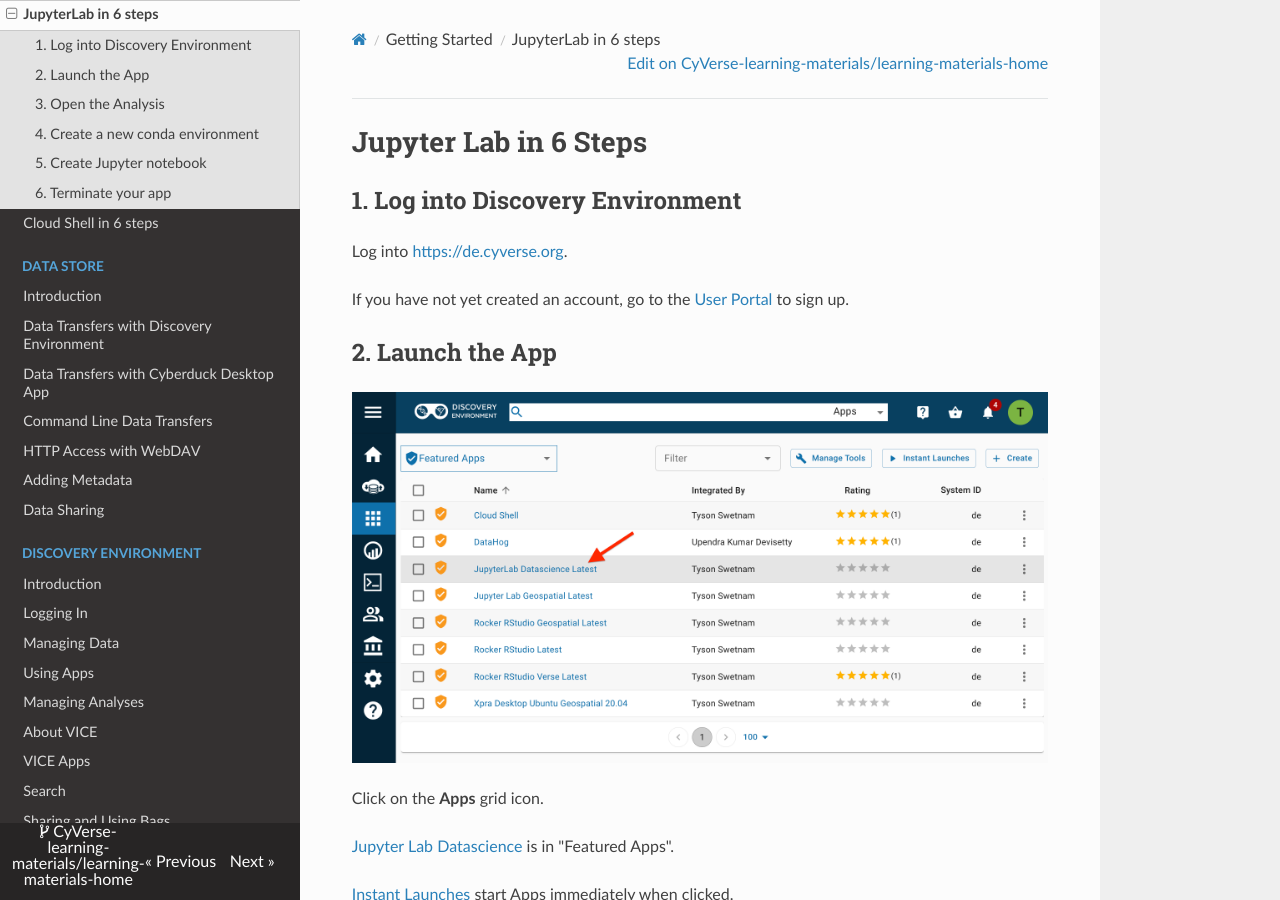
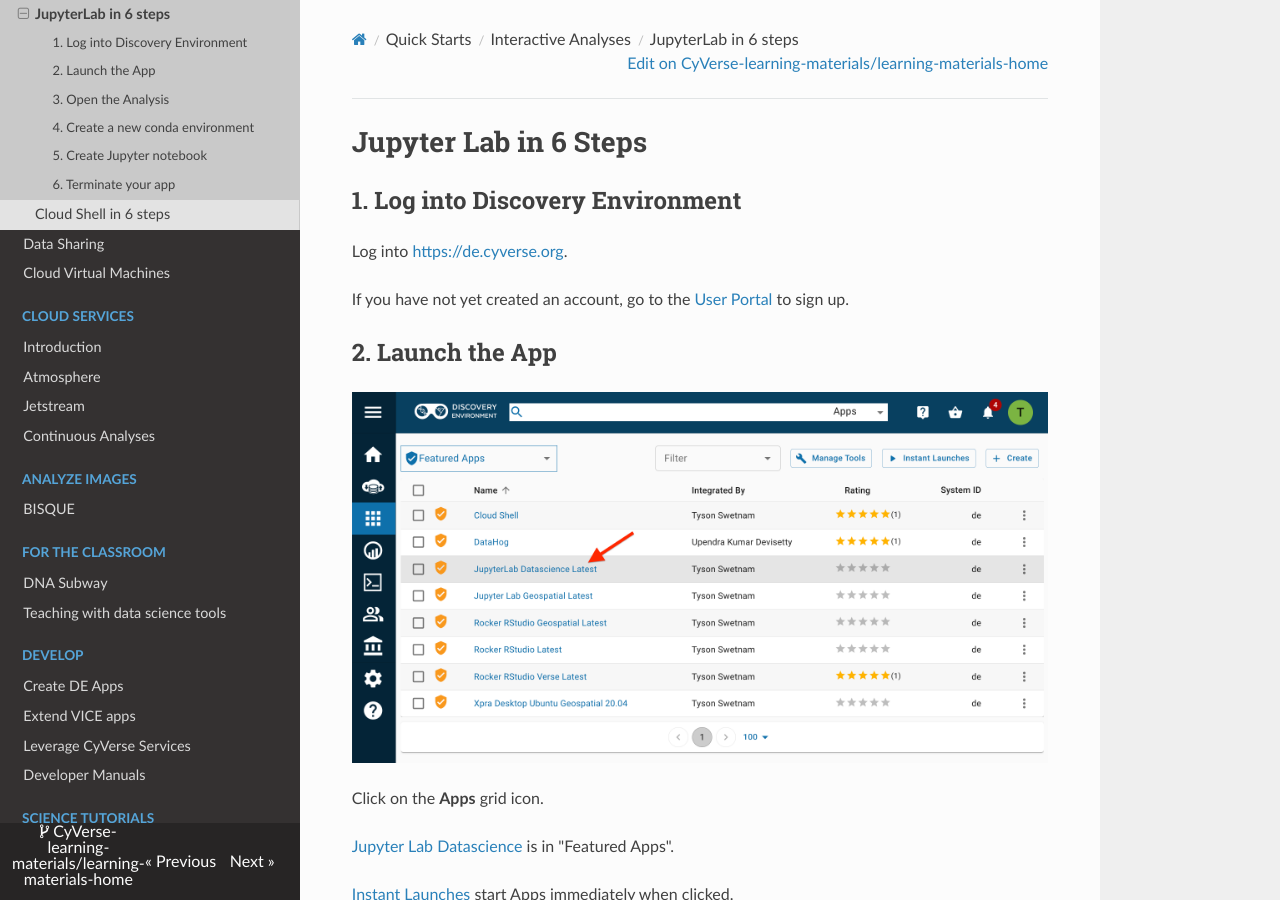
Before and after one commit to CyVerse-learning-materials/learning-materials-home, an MkDocs documentation site: the page built from docs/vice/quick-jupyter.md, in a window 1280 px wide and 900 px high. Built offline with MkDocs 1.6.1, drawn with Linux system fonts in a browser that asks for light colours; nearby versions of some CDN libraries; a script that is not in the unit is left out.

Commit message:
updated nav to reflect whiteboard discussion

```diff
--- a/mkdocs.yml
+++ b/mkdocs.yml
@@ -13,18 +13,17 @@
 copyright: 'Copyright &copy; 2022 CyVerse'
 
 # Navigation Page
+
 nav:
   - 'Home': index.md
   - 'Introduction':
     - 'What is CyVerse?': what_is_cyverse.md
+    - 'Self-Guided Course': https://<mooc.html>
+    - 'FAQ': faq.md
+  - 'Sign Up':
     - 'CyVerse Account Setup': account.md
     - 'Choosing a Platform': choose_platform.md
-    - 'FAQ': faq.md
-  - 'Getting Started':
-    - 'RStudio in 6 steps': vice/quick-rstudio.md
-    - 'JupyterLab in 6 steps': vice/quick-jupyter.md
-    - 'Cloud Shell in 6 steps': vice/quick-cloudshell.md
-  - 'Data Store':
+  - 'Manage your Data':
     - 'Introduction': ds/intro.md
     - 'Data Transfers with Discovery Environment': de/manage_data.md
     - 'Data Transfers with Cyberduck Desktop App': ds/cyberduck.md
@@ -32,7 +31,7 @@
     - 'HTTP Access with WebDAV': ds/webdav.md
     - 'Adding Metadata': ds/metadata.md
     - 'Data Sharing': ds/share.md
-  - 'Discovery Environment':
+  - 'Run Analyses':
     - 'Introduction': de/intro.md
     - 'Logging In': de/login.md
     - 'Managing Data': de/manage_data.md
@@ -42,23 +41,36 @@
     - 'VICE Apps': vice/apps.md
     - 'Search': de/searching.md
     - 'Sharing and Using Bags': de/bags.md
-  - 'Other Tools':
-    - 'Atmosphere & Jetstream': atmo/intro.md
+  - 'Quick Starts':
+    - 'Interactive Analyses':
+        - 'RStudio in 6 steps': vice/quick-rstudio.md
+        - 'JupyterLab in 6 steps': vice/quick-jupyter.md
+        - 'Cloud Shell in 6 steps': vice/quick-cloudshell.md
+    - 'Data Sharing': de/quick-data-share.md
+    - 'Cloud Virtual Machines': atmo/quick-atmo.md
+  - 'Cloud Services':
+    - 'Introduction': atmo/intro.md
+    - 'Atmosphere': atmo/atmo.md
+    - 'Jetstream': atmo/js.md
+    - 'Continuous Analyses': atmo/cacao.md
+  - 'Analyze Images':
     - 'BISQUE': bisque_guide.md
-    - 'DNA Subway': dna_subway_guide.md
-  - 'Extending CyVerse':
-    - 'Creating DE Apps': de_apps.md
-    - 'Extending VICE apps': vice_apps.md
-    - 'Custom Platforms': powered_by.md
-    - 'Platform Manuals': manuals.md
-  - 'Detailed Tutorials':
+  - 'For the Classroom':
+     - 'DNA Subway': dna_subway_guide.md
+     - 'Teaching with data science tools': teaching_vice.md
+  - 'Develop':
+    - 'Create DE Apps': de_apps.md
+    - 'Extend VICE apps': vice_apps.md
+    - 'Leverage CyVerse Services': powered_by.md
+    - 'Developer Manuals': manuals.md
+  - 'Science Tutorials':
     - 'Bioinformatics': bioinformatics_tutorials.md
     - 'Other Topics': other_tutorials.md
-    - 'Teaching with CyVerse': teaching.md
   - 'CyVerse Workshops':
     - 'Foundational Open Science Skills': foss.md
     - 'Container Camp': container_camp.md
   - 'Glossary': glossary.md
+  - 'Getting Help': getting_help.md
 
 # JavaScript for Intercom Widget
 extra_javascript:
```
